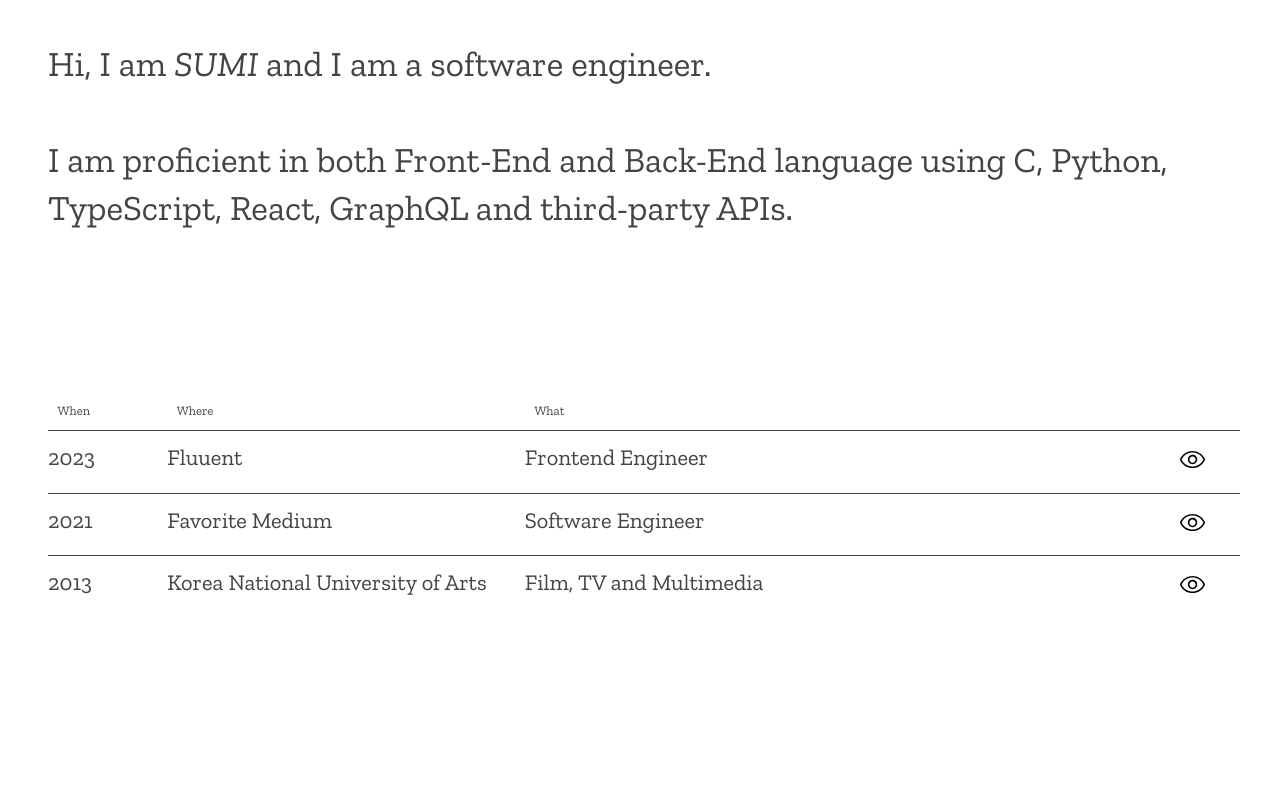
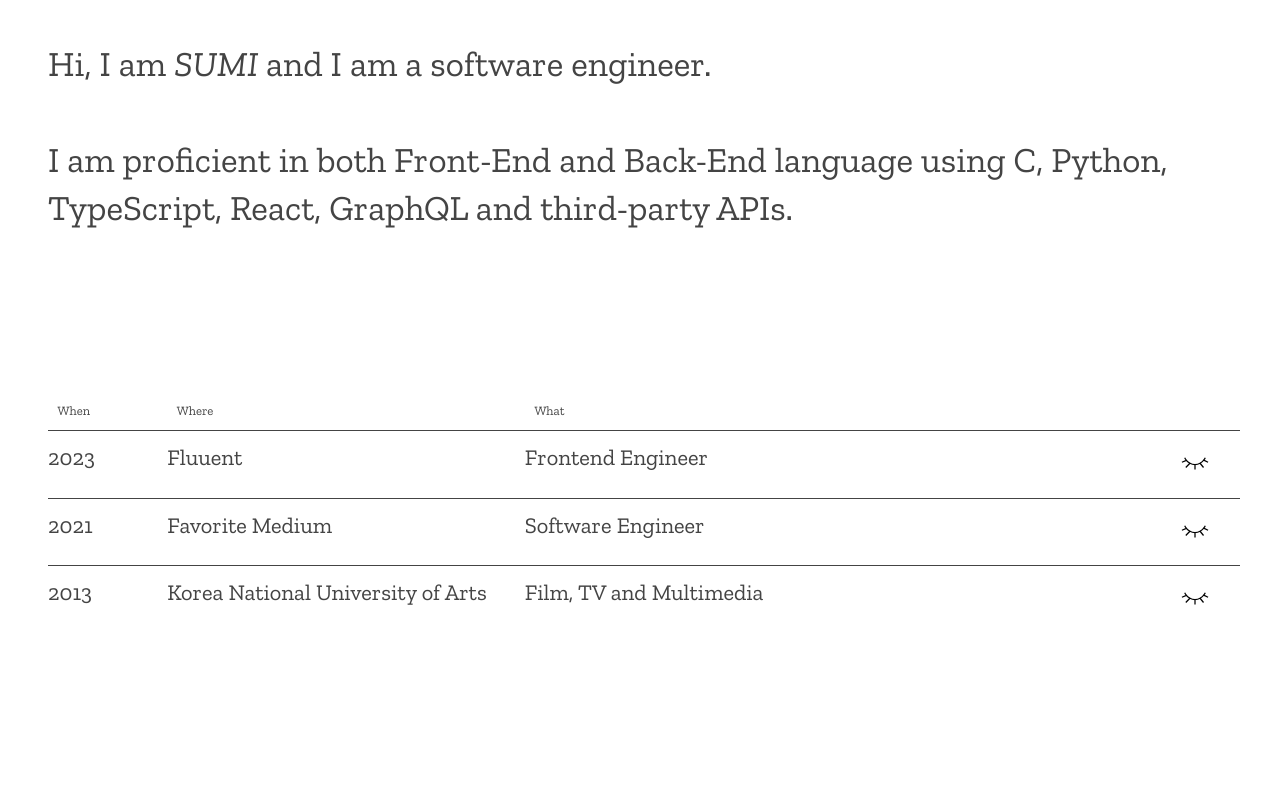
Before and after one commit to SumiSeo/sumiseo-portfolio, a Next.js app: page / in a window 1280 px wide. Shown: the top 800 px of the page. Built offline with nearby package versions, Linux system fonts and the light colour scheme; a web font is replaced by a local one.

Commit message:
change icon depending on the expanded status

```diff
--- /dev/null
+++ b/comps/ClosedEyeIcon.tsx
@@ -0,0 +1,24 @@
+const ClosedEyeIcon = (): JSX.Element => {
+  return (
+    <>
+      <svg
+        width="30px"
+        height="30px"
+        viewBox="0 0 24 24"
+        xmlns="http://www.w3.org/2000/svg"
+        aria-labelledby="eyeClosedIconTitle"
+        stroke="#000000"
+        stroke-width="1"
+        stroke-linecap="square"
+        stroke-linejoin="miter"
+        fill="none"
+        color="#000000"
+      >
+        <title id="eyeClosedIconTitle">Hidden (closed eye)</title>{" "}
+        <path d="M20 9C20 9 19.6797 9.66735 19 10.5144M12 14C10.392 14 9.04786 13.5878 7.94861 13M12 14C13.608 14 14.9521 13.5878 16.0514 13M12 14V17.5M4 9C4 9 4.35367 9.73682 5.10628 10.6448M7.94861 13L5 16M7.94861 13C6.6892 12.3266 5.75124 11.4228 5.10628 10.6448M16.0514 13L18.5 16M16.0514 13C17.3818 12.2887 18.3535 11.3202 19 10.5144M5.10628 10.6448L2 12M19 10.5144L22 12" />{" "}
+      </svg>
+    </>
+  );
+};
+
+export default ClosedEyeIcon;
--- a/comps/Work.tsx
+++ b/comps/Work.tsx
@@ -1,6 +1,7 @@
 import styles from "@/styles/components/Work.module.scss";
 import { Work } from "@/types/Work";
 import EyeIcon from "./EyeIcon";
+import ClosedEyeIcon from "./ClosedEyeIcon";
 
 const Work = ({ year, name, desc, icon }: Work): JSX.Element => {
   return (
@@ -10,7 +11,9 @@
           <div className={styles.work__column}>{year}</div>
           <div className={styles.work__column}>{name}</div>
           <div className={styles.work__column}>{desc}</div>
-          <div className={styles.work__column}>{icon ? <EyeIcon /> : ""}</div>
+          <div className={styles.work__column}>
+            {icon ? <ClosedEyeIcon /> : <EyeIcon />}
+          </div>
         </div>
       </div>
     </>
--- a/styles/components/WorkDetail.module.scss
+++ b/styles/components/WorkDetail.module.scss
@@ -2,7 +2,6 @@
   margin-top: 5rem;
   margin: 0 5rem;
   width: 100%;
-
   &__column {
     margin-top: 1rem;
     height: 100%;
```
Also changed, not shown: public/eye-closed-svgrepo-com.svg (added).
